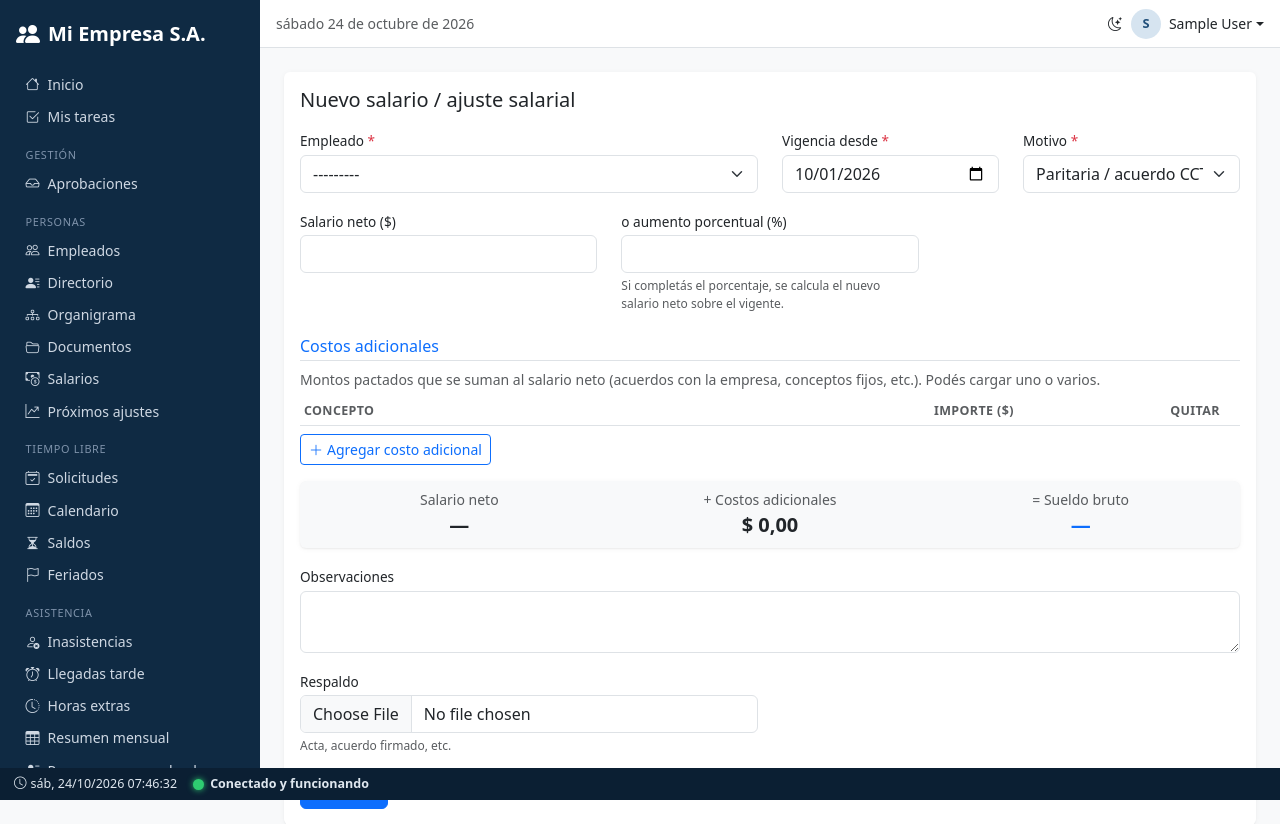
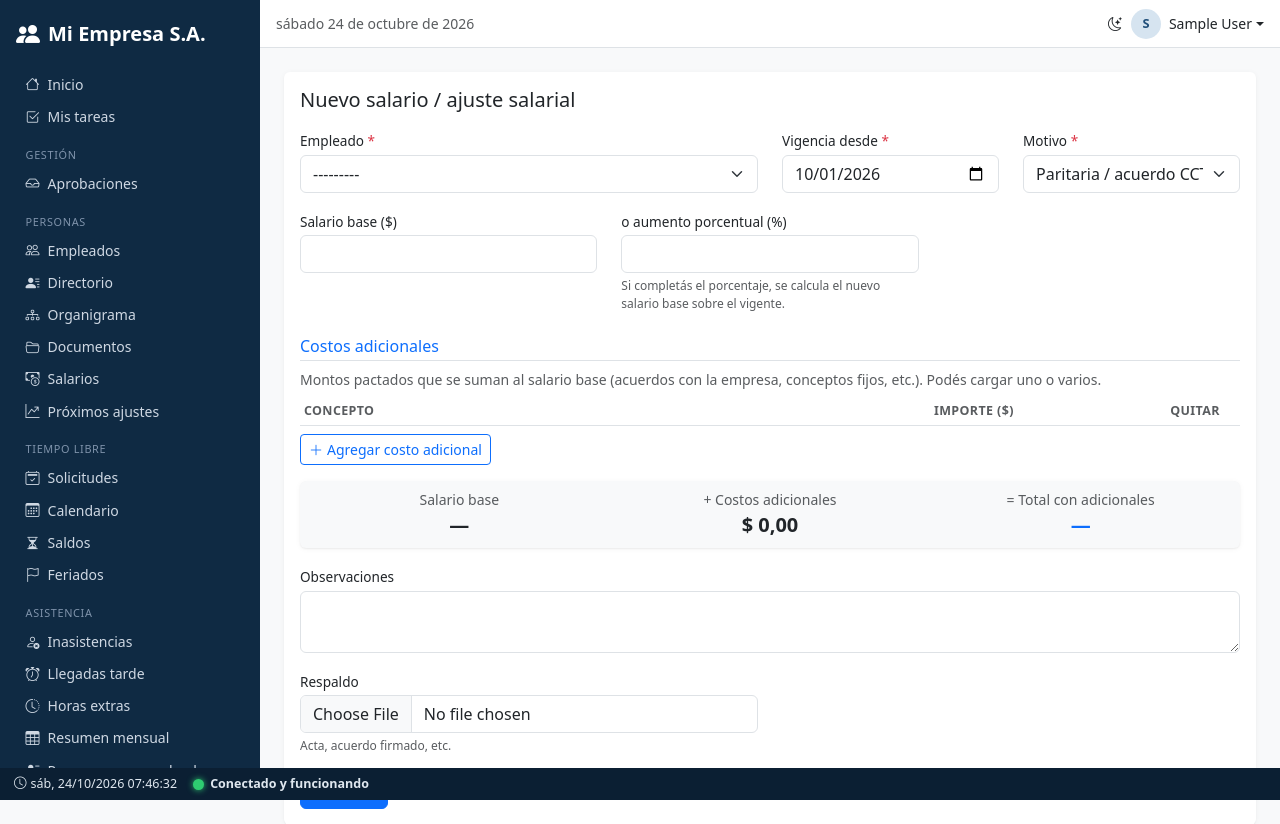
Before and after one commit to leerafa85/HRMS-by-Claude-Code, a Django app: page /personal/salarios/nuevo/ in a window 1280 px wide. Shown: the top 824 px of the page. Run offline with Django 4.2, Linux system fonts and the light colour scheme; the visitor is signed in with stand-in values (Sample User, id 1); data comes from the database, SQL or seed files in the repository; data that the repository does not hold is empty; some libraries are stand-ins or nearby versions.

Commit message:
Salarios: renombrar neto/bruto a "Salario base" y "Total con adicionales"
Evita confusión con los términos de liquidación de sueldos (bruto antes de
descuentos y neto a cobrar). Cambian solo las etiquetas y textos; los
datos cargados no se modifican.

Co-Authored-By: Claude Opus 5.5 <noreply@anthropic.com>
Claude-Session: https://claude.ai/code/session_011VdLDhsxp8ouYQYxc5fnjP

```diff
--- a/apps/empleados/forms.py
+++ b/apps/empleados/forms.py
@@ -23,7 +23,7 @@ from .models import (
 
 class EmployeeForm(BaseModelForm):
     initial_salary = forms.DecimalField(
-        label="Salario neto inicial ($)", required=False, max_digits=14, decimal_places=2,
+        label="Salario base inicial ($)", required=False, max_digits=14, decimal_places=2,
         help_text="Opcional: registra el primer ajuste salarial (motivo «Salario de ingreso»).",
     )
 
@@ -174,7 +174,7 @@ class MultiDocumentUploadForm(BaseForm):
 class SalaryAdjustmentForm(BaseModelForm):
     percent = forms.DecimalField(
         label="o aumento porcentual (%)", required=False, max_digits=6, decimal_places=2,
-        help_text="Si completás el porcentaje, se calcula el nuevo salario neto sobre el vigente.",
+        help_text="Si completás el porcentaje, se calcula el nuevo salario base sobre el vigente.",
     )
 
     class Meta:
@@ -199,7 +199,7 @@ class SalaryAdjustmentForm(BaseModelForm):
                 data["new_salary"] = (current * (1 + pct / Decimal(100))).quantize(Decimal("0.01"))
                 self.instance.new_salary = data["new_salary"]
         if not data.get("new_salary"):
-            self.add_error("new_salary", "Indicá el salario neto o un porcentaje.")
+            self.add_error("new_salary", "Indicá el salario base o un porcentaje.")
         elif data["new_salary"] <= 0:
             self.add_error("new_salary", "El salario debe ser mayor a cero.")
         return data
--- a/apps/empleados/views.py
+++ b/apps/empleados/views.py
@@ -103,7 +103,7 @@ def employee_export(request):
                "Puesto", "Sede", "Jefe directo", "Ingreso", "Antigüedad", "Modalidad", "CCT", "Categoría",
                "Obra social", "Estado", "Egreso"]
     if can_salary:
-        headers += ["Salario neto vigente", "Costos adicionales", "Sueldo bruto vigente"]
+        headers += ["Salario base vigente", "Costos adicionales", "Total con adicionales vigente"]
     rows = []
     for e in Employee.objects.select_related("department", "position", "location", "manager"):
         row = [e.file_number, e.last_name, e.first_name, e.dni, e.cuil, e.birth_date, e.work_email, e.mobile,
@@ -487,10 +487,10 @@ class SalaryList(HRListView):
     columns = [
         Column("Empleado", "employee", link=True),
         Column("Vigencia", "effective_date"),
-        Column("Neto anterior", "previous_salary", kind="money"),
-        Column("Salario neto", "new_salary", kind="money"),
+        Column("Base anterior", "previous_salary", kind="money"),
+        Column("Salario base", "new_salary", kind="money"),
         Column("Costos adicionales", lambda a: "; ".join(f"{c.concept}: {format_ars(c.amount)}" for c in a.extra_costs.all()) or "—"),
-        Column("Sueldo bruto", "gross_salary", kind="money"),
+        Column("Total con adicionales", "gross_salary", kind="money"),
         Column("Variación %", lambda a: f"{a.variation_pct:.2f} %".replace(".", ",") if a.variation_pct is not None else "—"),
         Column("Motivo", "reason"),
         Column("Registrado por", "created_by"),
@@ -505,7 +505,7 @@ class SalaryList(HRListView):
 
 
 class _SalaryFormMixin:
-    """Formulario de salario neto + costos adicionales (uno o varios)."""
+    """Formulario de salario base + costos adicionales (uno o varios)."""
 
     model = SalaryAdjustment
     form_class = SalaryAdjustmentForm
@@ -774,8 +774,8 @@ def upcoming_adjustments(request):
         return redirect(request.get_full_path())
 
     if request.GET.get("exportar"):
-        headers = ["Legajo", "Empleado", "Área", "Esquema", "Último ajuste", "Salario neto actual", "Costos adicionales",
-                   "Sueldo bruto actual", "Próximo ajuste", "Días restantes", "Neto estimado", "Bruto estimado",
+        headers = ["Legajo", "Empleado", "Área", "Esquema", "Último ajuste", "Salario base actual", "Costos adicionales",
+                   "Total con adicionales actual", "Próximo ajuste", "Días restantes", "Base estimada", "Total con adicionales estimado",
                    "Variación %", "Estado", "IPC faltante"]
         data = [[r.employee.file_number, str(r.employee), str(r.employee.department or ""),
                  r.plan.summary if r.plan else "", r.last.effective_date if r.last else None, r.base_salary,
--- a/apps/reclutamiento/forms.py
+++ b/apps/reclutamiento/forms.py
@@ -51,7 +51,7 @@ class HireForm(BaseForm):
     department = forms.ModelChoiceField(label="Área", queryset=Department.objects.all(), required=False)
     position = forms.ModelChoiceField(label="Puesto", queryset=Position.objects.all(), required=False)
     location = forms.ModelChoiceField(label="Sede", queryset=Location.objects.all(), required=False)
-    salary = forms.DecimalField(label="Salario neto inicial ($)", required=False, max_digits=14, decimal_places=2)
+    salary = forms.DecimalField(label="Salario base inicial ($)", required=False, max_digits=14, decimal_places=2)
     onboarding_template = forms.ModelChoiceField(label="Iniciar onboarding con la plantilla", queryset=None, required=False)
 
     def __init__(self, *args, **kwargs):
--- a/templates/empleados/salary_bulk.html
+++ b/templates/empleados/salary_bulk.html
@@ -3,7 +3,7 @@
 {% block content %}
 <div class="card mb-3" style="max-width:980px"><div class="card-body">
   <h1 class="h5">Ajuste salarial masivo (paritarias / acuerdos)</h1>
-  <p class="small text-muted">Aplica un porcentaje sobre el salario neto vigente de cada empleado activo. Los costos adicionales se mantienen sin cambios en el nuevo registro. Primero se muestra una vista previa; nada se guarda hasta confirmar.</p>
+  <p class="small text-muted">Aplica un porcentaje sobre el salario base vigente de cada empleado activo. Los costos adicionales se mantienen sin cambios en el nuevo registro. Primero se muestra una vista previa; nada se guarda hasta confirmar.</p>
   <form method="post" enctype="multipart/form-data">{% csrf_token %}{% include "partials/form_errors.html" %}
     <div class="row">{% for f in form %}{% if f|widget_type == "textarea" %}{% field f "col-12" %}{% else %}{% field f "col-md-4" %}{% endif %}{% endfor %}</div>
     <button class="btn btn-outline-primary" name="previsualizar" value="1">Previsualizar</button>
@@ -12,7 +12,7 @@
   </form>
 </div></div>
 {% if preview %}
-<div class="card" style="max-width:980px"><div class="table-responsive"><table class="table table-sm mb-0"><thead><tr><th>Legajo</th><th>Empleado</th><th class="text-end">Neto actual</th><th class="text-end">Neto nuevo</th><th class="text-end">Costos adicionales</th><th class="text-end">Sueldo bruto nuevo</th></tr></thead><tbody>
+<div class="card" style="max-width:980px"><div class="table-responsive"><table class="table table-sm mb-0"><thead><tr><th>Legajo</th><th>Empleado</th><th class="text-end">Base actual</th><th class="text-end">Base nueva</th><th class="text-end">Costos adicionales</th><th class="text-end">Total con adicionales nuevo</th></tr></thead><tbody>
 {% for e, cur, new, extras, gross, base in preview %}<tr><td>{{ e.file_number }}</td><td>{{ e }}</td><td class="text-end">{{ cur|ars }}</td><td class="text-end fw-semibold">{{ new|ars }}</td><td class="text-end">{{ extras|ars }}</td><td class="text-end fw-semibold">{{ gross|ars }}</td></tr>{% endfor %}
 </tbody></table></div></div>
 {% elif request.method == "POST" %}<div class="alert alert-info">Ningún empleado con salario vigente coincide con los filtros.</div>{% endif %}
--- a/templates/empleados/salary_form.html
+++ b/templates/empleados/salary_form.html
@@ -11,7 +11,7 @@
     </div>
 
     <h2 class="h6 text-primary border-bottom pb-1 mt-2">Costos adicionales</h2>
-    <p class="small text-muted mb-2">Montos pactados que se suman al salario neto (acuerdos con la empresa, conceptos fijos, etc.). Podés cargar uno o varios.
+    <p class="small text-muted mb-2">Montos pactados que se suman al salario base (acuerdos con la empresa, conceptos fijos, etc.). Podés cargar uno o varios.
       {% if carried_over %}<br><strong>Se copiaron los costos adicionales del registro anterior:</strong> revisalos, modificalos o eliminalos si ya no corresponden.{% endif %}</p>
     {{ formset.management_form }}
     {% for e in formset.non_form_errors %}<div class="alert alert-danger py-2">{{ e }}</div>{% endfor %}
@@ -34,9 +34,9 @@
 
     <div class="card bg-body-tertiary mb-3"><div class="card-body py-2">
       <div class="row text-center">
-        <div class="col-4"><div class="small text-muted">Salario neto</div><div class="fs-5 fw-semibold" id="tNet">—</div></div>
+        <div class="col-4"><div class="small text-muted">Salario base</div><div class="fs-5 fw-semibold" id="tNet">—</div></div>
         <div class="col-4"><div class="small text-muted">+ Costos adicionales</div><div class="fs-5 fw-semibold" id="tExtras">—</div></div>
-        <div class="col-4"><div class="small text-muted">= Sueldo bruto</div><div class="fs-5 fw-bold text-primary" id="tGross">—</div></div>
+        <div class="col-4"><div class="small text-muted">= Total con adicionales</div><div class="fs-5 fw-bold text-primary" id="tGross">—</div></div>
       </div>
       <div class="small text-muted text-center" id="tNote"></div>
     </div></div>
@@ -65,7 +65,7 @@
     });
     const netInput = num(document.getElementById("id_new_salary").value);
     const pct = document.getElementById("id_percent").value;
-    document.getElementById("tNote").textContent = (!netInput && pct) ? "El neto se calcula al guardar aplicando el porcentaje sobre el salario vigente." : "";
+    document.getElementById("tNote").textContent = (!netInput && pct) ? "El salario base se calcula al guardar aplicando el porcentaje sobre el salario vigente." : "";
     document.getElementById("tNet").textContent = netInput ? fmt(netInput) : "—";
     document.getElementById("tExtras").textContent = fmt(extras);
     document.getElementById("tGross").textContent = netInput ? fmt(netInput + extras) : "—";
--- a/templates/empleados/salary_plan_form.html
+++ b/templates/empleados/salary_plan_form.html
@@ -3,7 +3,7 @@
 {% block content %}
 <div class="card" style="max-width:980px"><div class="card-body">
   <h1 class="h5 mb-1">{{ title }}</h1>
-  {% if employee %}<p class="small text-muted mb-3">Salario neto actual: <strong>{{ employee.current_salary|ars }}</strong> · Sueldo bruto: <strong>{{ employee.current_gross_salary|ars }}</strong> · Ingreso {{ employee.hire_date|date:"d/m/Y" }}{% if plan.pk %} · Próximo ajuste según el esquema actual: <strong>{{ plan.next_date|date:"d/m/Y" }}</strong>{% endif %}</p>{% endif %}
+  {% if employee %}<p class="small text-muted mb-3">Salario base actual: <strong>{{ employee.current_salary|ars }}</strong> · Total con adicionales: <strong>{{ employee.current_gross_salary|ars }}</strong> · Ingreso {{ employee.hire_date|date:"d/m/Y" }}{% if plan.pk %} · Próximo ajuste según el esquema actual: <strong>{{ plan.next_date|date:"d/m/Y" }}</strong>{% endif %}</p>{% endif %}
   <form method="post" novalidate>{% csrf_token %}{% include "partials/form_errors.html" %}
     <h2 class="h6 text-primary border-bottom pb-1">1. ¿Cada cuánto se ajusta?</h2>
     <div class="row">{% field form.frequency_months "col-md-4" %}{% field form.reference "col-md-5" %}{% field form.start_month "col-md-3" %}</div>
--- a/templates/empleados/upcoming_adjustments.html
+++ b/templates/empleados/upcoming_adjustments.html
@@ -30,10 +30,10 @@
   <td><a href="{% url 'empleados:empleado_detail' r.employee.pk %}#salario">{{ r.employee }}</a><div class="small text-muted">{{ r.employee.department|default:"" }}</div></td>
   <td class="small">{% if r.plan %}{{ r.plan.summary }}{% else %}<span class="text-muted">Sin esquema</span>{% endif %}</td>
   <td class="small">{% if r.last %}{{ r.last.effective_date|date:"d/m/Y" }}<div class="text-muted">{{ r.last.get_reason_display }}</div>{% else %}—{% endif %}</td>
-  <td class="text-end text-nowrap">{{ r.base_salary|ars }}{% if r.extras %}<div class="small text-muted">Bruto {{ r.gross_now|ars }}</div>{% endif %}</td>
+  <td class="text-end text-nowrap">{{ r.base_salary|ars }}{% if r.extras %}<div class="small text-muted">Total con adicionales {{ r.gross_now|ars }}</div>{% endif %}</td>
   <td class="text-nowrap">{{ r.next_date|date:"d/m/Y"|default:"—" }}</td>
   <td class="text-center">{% if r.days_left is not None %}<span class="badge text-bg-{{ info.1 }}">{% if r.days_left < 0 %}Vencido hace {{ r.days_left|stringformat:"d"|cut:"-" }} d{% elif r.days_left == 0 %}Hoy{% else %}{{ r.days_left }} d{% endif %}</span>{% else %}<span class="badge text-bg-light">{{ info.0 }}</span>{% endif %}</td>
-  <td class="text-end text-nowrap">{% if r.missing_ipc %}<a href="{% url 'empleados:ipc_list' %}" class="small text-danger" title="Cargá el IPC de esos meses">Falta IPC<br>{{ r.ipc_missing_text }}</a>{% elif r.new_salary %}{{ r.new_salary|ars }}<div class="small text-muted">+{{ r.pct|num:2 }} %{% if r.extras %} · bruto {{ r.gross_new|ars }}{% endif %}</div>{% endif %}</td>
+  <td class="text-end text-nowrap">{% if r.missing_ipc %}<a href="{% url 'empleados:ipc_list' %}" class="small text-danger" title="Cargá el IPC de esos meses">Falta IPC<br>{{ r.ipc_missing_text }}</a>{% elif r.new_salary %}{{ r.new_salary|ars }}<div class="small text-muted">+{{ r.pct|num:2 }} %{% if r.extras %} · total con adicionales {{ r.gross_new|ars }}{% endif %}</div>{% endif %}</td>
   <td class="text-end text-nowrap">{% if can_edit %}<a href="{% url 'empleados:esquema_edit' r.employee.pk %}?next={{ request.get_full_path|urlencode }}" class="btn btn-sm btn-link px-1" title="{% if r.plan %}Editar esquema{% else %}Configurar esquema{% endif %}"><i class="bi bi-{% if r.plan %}gear{% else %}plus-circle{% endif %}"></i></a>{% endif %}
     {% if can_apply and r.can_apply %}<button name="empleado" value="{{ r.employee.pk }}" class="btn btn-sm btn-outline-success" data-confirm="¿Registrar el ajuste de {{ r.employee.full_name }} a {{ r.new_salary|ars }} desde el {{ r.next_date|date:'d/m/Y' }}?">Aplicar</button>{% endif %}</td>
 </tr>{% endwith %}
```
Also changed, not shown: apps/empleados/models.py (+4 -4 lines), apps/reportes/views.py (+4 -4 lines), templates/empleados/employee_detail.html (+4 -4 lines), tests/test_costos.py (+5 -2 lines), README.md, apps/empleados/migrations/0004_etiquetas_salario_base.py (added).
